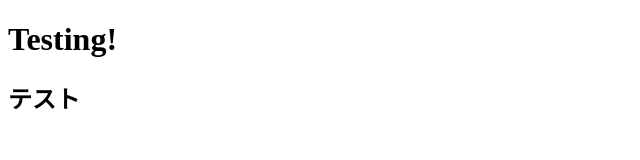
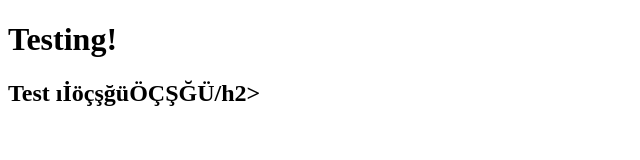
Before and after one commit to gcoc/gvtJH, a plain HTML site: page test.html in a window 1280 px wide. Shown: the whole page, without its empty margins (0-640 px from the left). Drawn offline with Linux system fonts and the light colour scheme.

Commit message:
Update test.html
Add ıİöçşğüÖÇŞĞÜ

```diff
--- a/test.html
+++ b/test.html
@@ -2,6 +2,6 @@
 <html>
 <body>
 <h1>Testing!</h1>
-<h2>テスト</h2>
+<h2>Test ıİöçşğüÖÇŞĞÜ/h2>
 </body>
 </html>
```
